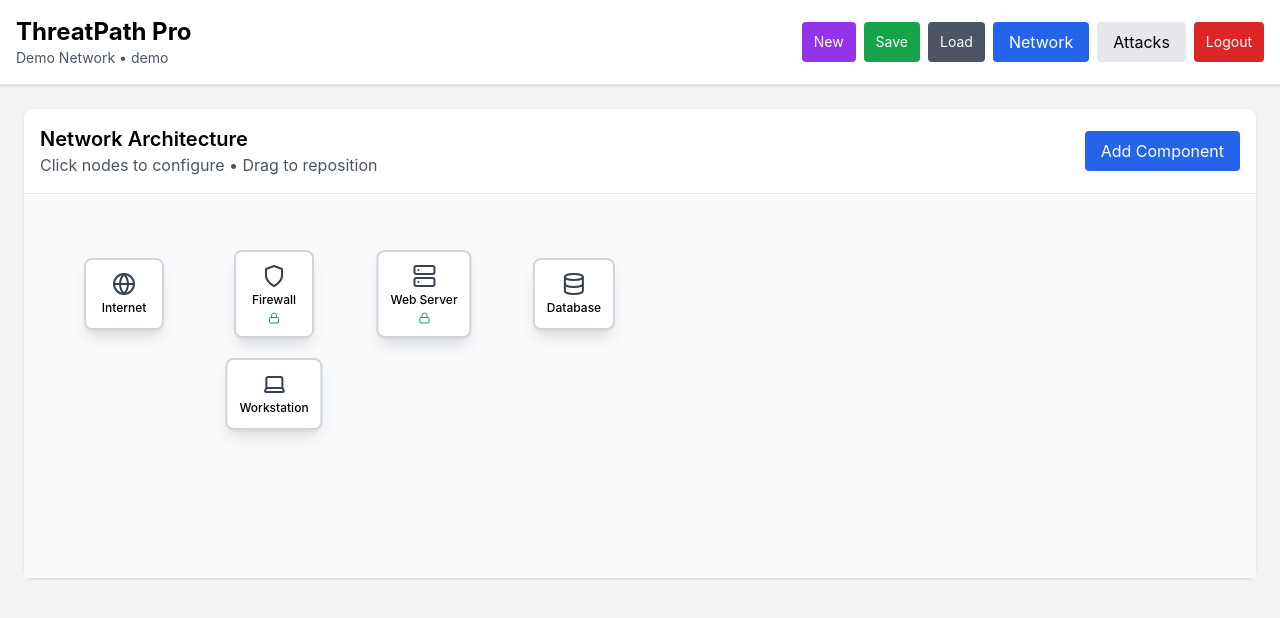
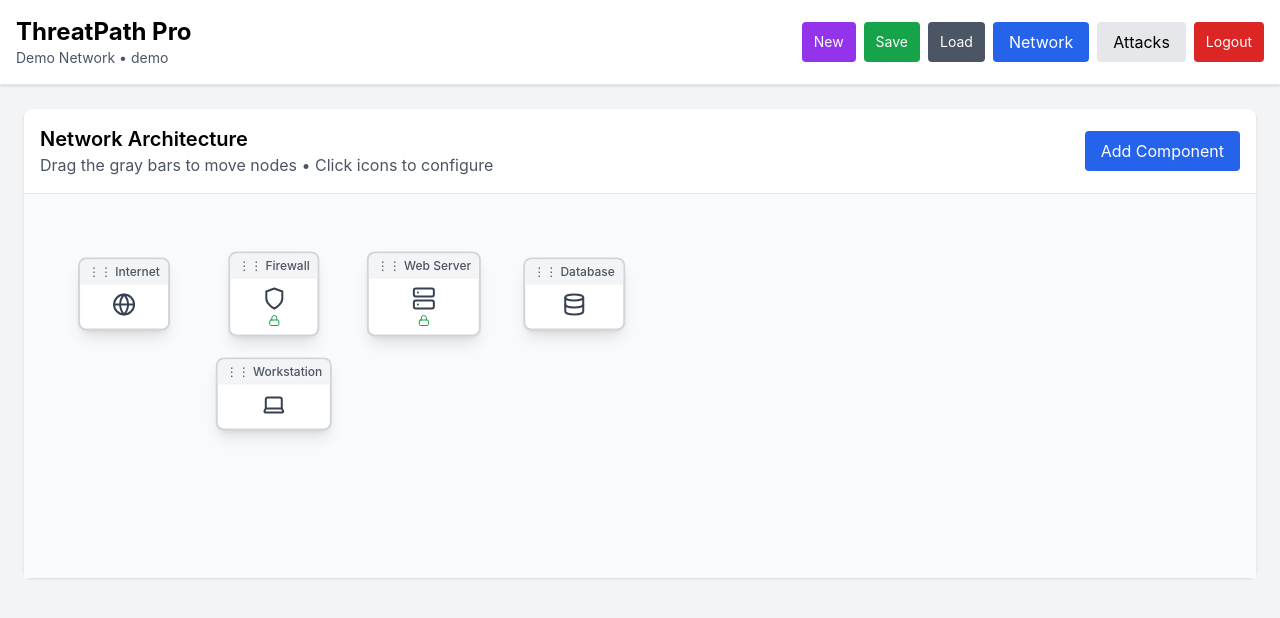
Before and after one commit to BlackShield-UK/threatpath-demo, a Next.js app: page / in a window 1280 px wide. Both pictures are taken after a click on the button "Sign In". Shown: the top 618 px of the page. Built offline with nearby package versions, Linux system fonts and the light colour scheme.

Commit message:
Update index.js

```diff
--- a/pages/index.js
+++ b/pages/index.js
@@ -235,20 +235,72 @@ export default function ThreatPathDemo() {
   const NodeComponent = ({ node }) => {
     const IconComponent = nodeIcons[node.type] || Server;
 
+    const handleMouseDown = (e) => {
+      e.preventDefault();
+      e.stopPropagation();
+
+      const startX = e.clientX;
+      const startY = e.clientY;
+      const startNodeX = node.x;
+      const startNodeY = node.y;
+
+      let hasMoved = false;
+
+      const handleMouseMove = (moveEvent) => {
+        hasMoved = true;
+        const deltaX = moveEvent.clientX - startX;
+        const deltaY = moveEvent.clientY - startY;
+
+        const newX = startNodeX + deltaX;
+        const newY = startNodeY + deltaY;
+
+        setNodes(prevNodes => prevNodes.map(n =>
+          n.id === node.id
+            ? {
+                ...n,
+                x: Math.max(25, Math.min(775, newX)),
+                y: Math.max(25, Math.min(375, newY))
+              }
+            : n
+        ));
+      };
+
+      const handleMouseUp = () => {
+        document.removeEventListener('mousemove', handleMouseMove);
+        document.removeEventListener('mouseup', handleMouseUp);
+
+        // If we didn't move, treat it as a click
+        if (!hasMoved) {
+          setSelectedNode(node);
+        }
+      };
+
+      document.addEventListener('mousemove', handleMouseMove);
+      document.addEventListener('mouseup', handleMouseUp);
+    };
+
     return (
       <div
-        className={`absolute transform -translate-x-1/2 -translate-y-1/2 cursor-pointer ${
+        className={`absolute transform -translate-x-1/2 -translate-y-1/2 ${
           selectedNode?.id === node.id ? 'ring-2 ring-blue-500' : ''
         }`}
         style={{ left: node.x, top: node.y }}
-        onClick={() => setSelectedNode(node)}
       >
-        <div className="bg-white rounded-lg shadow-lg p-3 border-2 border-gray-300 hover:border-blue-400 min-w-20 text-center">
-          <IconComponent className="w-6 h-6 mx-auto mb-1 text-gray-700" />
-          <div className="text-xs font-medium">{node.label}</div>
-          {node.controls?.length > 0 && (
-            <Lock className="w-3 h-3 mx-auto mt-1 text-green-600" />
-          )}
+        <div className="bg-white rounded-lg shadow-lg border-2 border-gray-300 hover:border-blue-400 min-w-20 text-center">
+          {/* Drag handle at the top */}
+          <div
+            className="bg-gray-100 rounded-t-md px-2 py-1 text-xs text-gray-600 font-medium border-b select-none cursor-move"
+            onMouseDown={handleMouseDown}
+          >
+            ⋮⋮ {node.label}
+          </div>
+
+          <div className="p-2">
+            <IconComponent className="w-6 h-6 mx-auto mb-1 text-gray-700" />
+            {node.controls?.length > 0 && (
+              <Lock className="w-3 h-3 mx-auto text-green-600" />
+            )}
+          </div>
         </div>
       </div>
     );
@@ -446,7 +498,7 @@ export default function ThreatPathDemo() {
             <div className="p-4 border-b flex justify-between items-center">
               <div>
                 <h2 className="text-xl font-semibold">Network Architecture</h2>
-                <p className="text-gray-600">Click nodes to configure • Drag to reposition</p>
+                <p className="text-gray-600">Drag the gray bars to move nodes • Click icons to configure</p>
               </div>
               <button
                 onClick={() => setShowNodePalette(true)}
```
